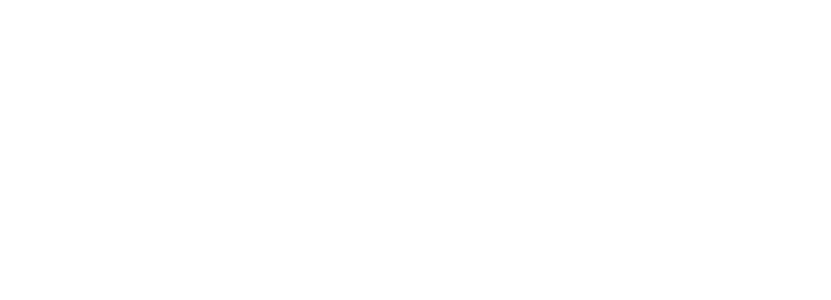
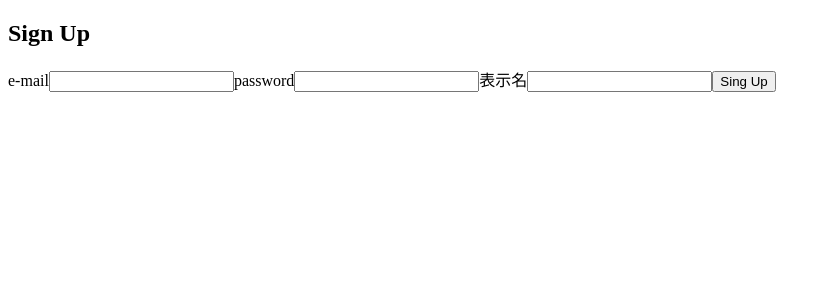
Before and after one commit to wadakenji/nuxt-firebase, a Nuxt app: page /auth/sign-up in a window 1280 px wide. Before the commit this address had no page. Shown: the top 300 px of the page, without its empty margins (0-831 px from the left). Built offline with nearby package versions, Linux system fonts and the light colour scheme.

Commit message:
Authenticationのデモを実装

```diff
--- a/nuxt.config.js
+++ b/nuxt.config.js
@@ -1,3 +1,4 @@
 export default {
   mode: 'spa',
+  plugins: ['@/plugins/firebase'],
 }
--- /dev/null
+++ b/pages/auth/index.vue
@@ -0,0 +1,16 @@
+<template>
+  <section>
+    <h1>Firebase Authentication Test</h1>
+    <nuxt-link to="/auth/sign-up">Sign Up</nuxt-link>
+    <nuxt-link to="/auth/sign-in">Sign In</nuxt-link>
+    <nuxt-link to="/auth/secret">Secret</nuxt-link>
+  </section>
+</template>
+
+<script>
+export default {
+  name: 'index',
+}
+</script>
+
+<style scoped></style>
--- /dev/null
+++ b/pages/auth/secret.vue
@@ -0,0 +1,28 @@
+<template>
+  <section>
+    <h1>Secret Page</h1>
+    <div>こんにちは、{{ displayName }} さん</div>
+  </section>
+</template>
+
+<script>
+export default {
+  name: 'secret',
+  middleware: 'auth',
+  mounted() {
+    this.$store.watch(
+      state => state.auth.user,
+      newValue => (this.displayName = newValue.displayName)
+    )
+  },
+  asyncData: ({ store }) => {
+    const user = store.state.auth.user
+    let displayName = ''
+
+    if (user) displayName = user.displayName
+    return {
+      displayName,
+    }
+  },
+}
+</script>
--- /dev/null
+++ b/pages/auth/sign-in.vue
@@ -0,0 +1,46 @@
+<template>
+  <section>
+    <h1>Sign In</h1>
+    <form action="" v-on:submit.prevent="onSubmit">
+      <label for="email">e-mail</label>
+      <input type="email" id="email" v-model="email" />
+      <label for="password">password</label>
+      <input type="password" id="password" v-model="password" />
+      <button type="submit">Sing In</button>
+    </form>
+    <div v-if="result">
+      {{ result }}
+    </div>
+  </section>
+</template>
+
+<script>
+import firebase from '@/plugins/firebase'
+
+export default {
+  name: 'sign-in',
+  data: () => ({
+    email: '',
+    password: '',
+    result: '',
+  }),
+  methods: {
+    async onSubmit() {
+      firebase
+        .auth()
+        .signInWithEmailAndPassword(this.email, this.password)
+        .then(r => {
+          this.$router.push('/auth/secret')
+        })
+        .catch(e => {
+          const errorCode = e.code
+          const errorMessage = e.message
+
+          this.result = `code:${errorCode} message:${errorMessage}`
+        })
+    },
+  },
+}
+</script>
+
+<style scoped></style>
--- /dev/null
+++ b/pages/auth/sign-up.vue
@@ -0,0 +1,52 @@
+<template>
+  <section>
+    <h1>Sign Up</h1>
+    <form action="" v-on:submit.prevent="onSubmit">
+      <label for="email">e-mail</label>
+      <input type="email" id="email" v-model="email" />
+      <label for="password">password</label>
+      <input type="password" id="password" v-model="password" />
+      <label for="name">表示名</label>
+      <input type="text" id="name" v-model="name" />
+      <button type="submit">Sing Up</button>
+    </form>
+    <div v-if="result">
+      {{ result }}
+    </div>
+  </section>
+</template>
+
+<script>
+import firebase from '@/plugins/firebase'
+
+export default {
+  name: 'sign-up',
+  data: () => ({
+    email: '',
+    password: '',
+    name: '',
+    result: '',
+  }),
+  methods: {
+    async onSubmit() {
+      firebase
+        .auth()
+        .createUserWithEmailAndPassword(this.email, this.password)
+        .then(r => {
+          firebase
+            .auth()
+            .currentUser.updateProfile({ displayName: this.name })
+            .catch(e => console.log(e))
+          this.$router.push('/auth/secret')
+        })
+        .catch(e => {
+          // Handle Errors here.
+          const errorCode = e.code
+          const errorMessage = e.message
+          // ...
+          this.result = `code:${errorCode} message:${errorMessage}`
+        })
+    },
+  },
+}
+</script>
--- /dev/null
+++ b/plugins/firebase.js
@@ -0,0 +1,15 @@
+import firebase from 'firebase'
+
+var config = {
+  apiKey: "AIzaSyA_O1esF3x7mA1HeDZFtGgW9EwvBkgmzJg",
+  authDomain: "nuxt-firebase-c523f.firebaseapp.com",
+  databaseURL: "https://nuxt-firebase-c523f.firebaseio.com",
+  projectId: "nuxt-firebase-c523f",
+  storageBucket: "nuxt-firebase-c523f.appspot.com",
+  messagingSenderId: "121299951650",
+}
+if (!firebase.apps.length) {
+  firebase.initializeApp(config)
+}
+
+export default firebase
--- /dev/null
+++ b/store/auth.js
@@ -0,0 +1,12 @@
+export const state = () => ({
+  user: null
+})
+
+export const mutations = {
+  setUser(state, user) {
+    state.user = user
+  },
+  removeUser(state) {
+    state.user = null
+  }
+}
```
Also changed, not shown: middleware/auth.js (added, +14 -0 lines), store/index.js (added).
